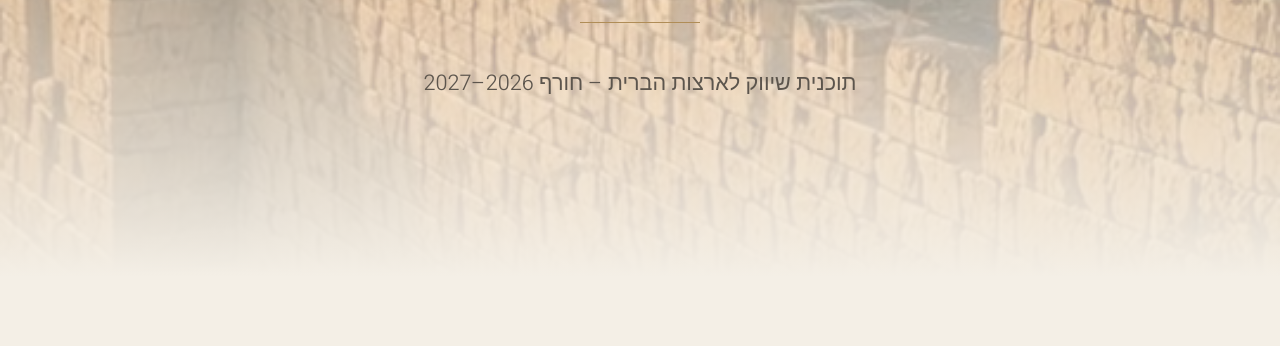
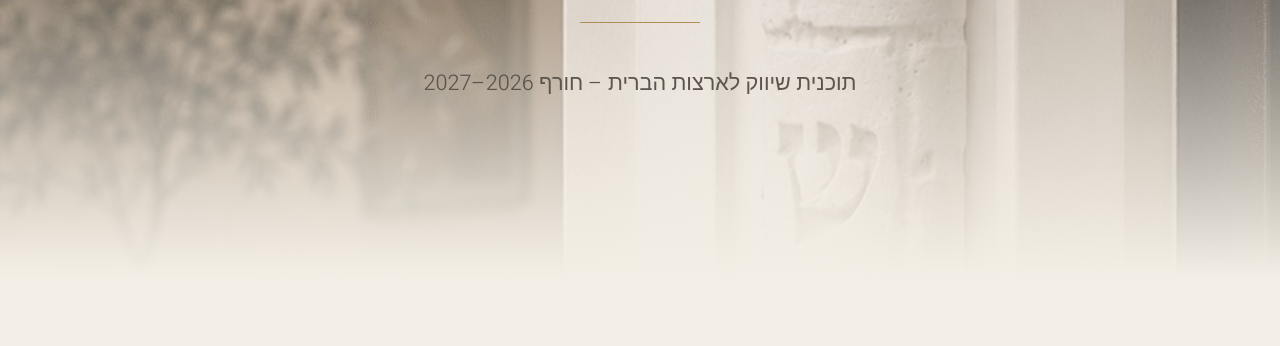
Before and after one commit to CodeNoLimits/orleami-ba25e4f0, a plain HTML site: page index.html in a window 1280 px wide. Shown: the part 347-693 px from the top of the page. Drawn offline with Linux system fonts and the light colour scheme; a web font is replaced by a local one.

Commit message:
hero propre

```diff
--- a/index.html
+++ b/index.html
@@ -5,7 +5,7 @@
 :root{--c:#F4EFE6;--i:#3E3A36;--o:#B08D57;--l:#E6DDCF}
 *{box-sizing:border-box;margin:0;padding:0}body{background:var(--c);color:var(--i);font-family:Heebo,system-ui,sans-serif;font-weight:300;line-height:1.7}
 header{min-height:78vh;display:flex;flex-direction:column;justify-content:center;align-items:center;text-align:center;padding:12vh 6vw 8vh;
-background:linear-gradient(180deg,rgba(244,239,230,.15),var(--c)),url(v/poster_mezouza.jpg) center/cover}
+background:linear-gradient(180deg,rgba(244,239,230,.55),rgba(244,239,230,.25) 45%,var(--c)),url(v/hero.jpg) center 30%/cover}
 h1{font-family:"Frank Ruhl Libre",serif;font-weight:500;font-size:clamp(2.4rem,7vw,5rem);letter-spacing:.02em}
 .sub{margin-top:1rem;font-size:clamp(1rem,2.4vw,1.35rem);color:#5c554d} .rule{width:120px;height:1px;background:var(--o);margin:1.6rem auto}
 section{max-width:1080px;margin:0 auto;padding:9vh 6vw;opacity:0;transform:translateY(24px);transition:all .9s cubic-bezier(.2,.7,.2,1)} section.vu{opacity:1;transform:none}
```
Also changed, not shown: v/hero.jpg (added).
